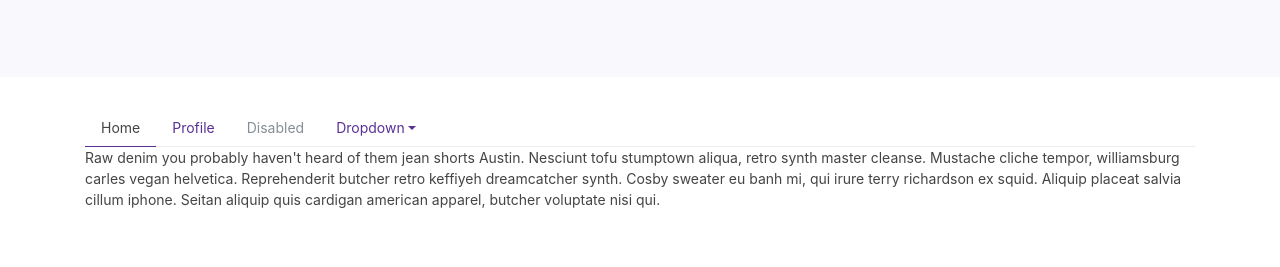
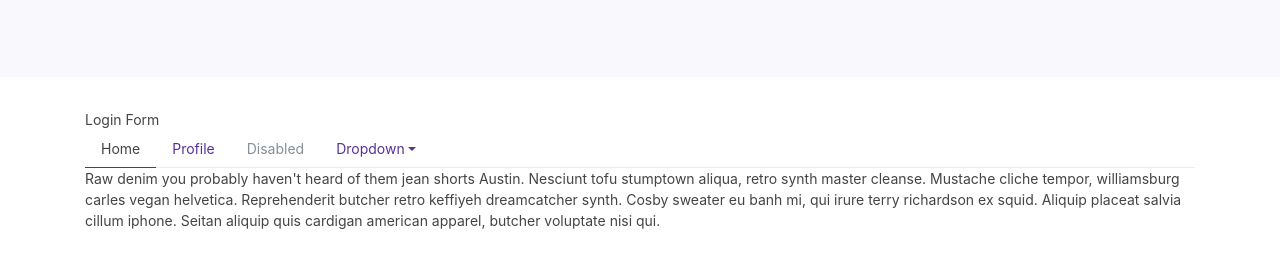
Before and after one commit to waqarkhi/test, a plain HTML site: page index.html in a window 1280 px wide. Shown: the part 213-480 px from the top of the page. Drawn offline with nearby package versions, Linux system fonts and the light colour scheme.

Commit message:
login form

```diff
--- a/index.html
+++ b/index.html
@@ -46,6 +46,13 @@
 	</section>
 	<section>
 		<div class="container">
+			<div class="row">
+				<div class="col-md-4">Login Form</div>
+			</div>
+		</div>
+	</section>
+	<section>
+		<div class="container">
 			<ul class="nav nav-tabs">
 			  <li class="nav-item">
 			    <a class="nav-link active show" data-toggle="tab" href="#home">Home</a>
```
Also changed, not shown: login.html (added, +1 -0 lines).
